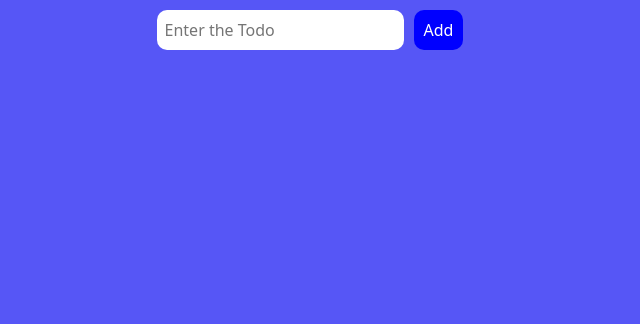
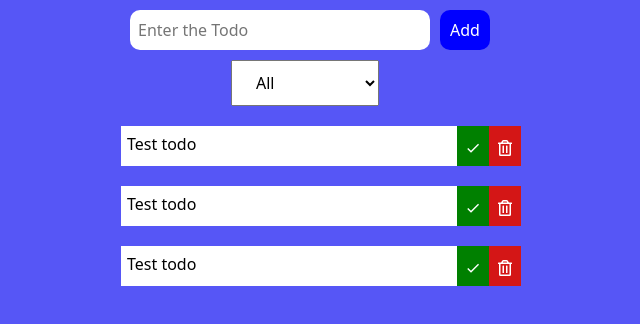
Before and after one commit to MohamadTdn/Todolist-with-react-js, a React (Create React App) app: page / in a window 1280 px wide. Shown: the top 324 px of the page, without its empty margins (335-975 px from the left). Built offline with nearby package versions, Linux system fonts and the light colour scheme.

Commit message:
add todos in list

```diff
--- a/src/Components/Todolist/Todolist.css
+++ b/src/Components/Todolist/Todolist.css
@@ -8,6 +8,7 @@
     margin: 10px;
     border-radius: 10px;
     border: none;
+    width: 300px;
 }
 
 .submit-btn {
@@ -23,3 +24,44 @@
     color: #000000;
     transition: 0.25s;
 }
+
+.Todos {
+    list-style-type: none;
+}
+
+.Todo {
+    display: flex;
+    justify-content: space-between;
+    background-color: #fff;
+    color: #000000;
+    width: 400px;
+    margin: 20px auto;
+}
+
+.Todo-title {
+    padding: 6px;
+}
+
+.Done-btn {
+    padding: 8px;
+    border: none;
+    background-color: #008000;
+    color: #fff;
+}
+
+.Delete-btn {
+    padding: 8px;
+    border: none;
+    background-color: #d41616;
+    color: #fff;
+}
+
+.Done-btn:hover , .Delete-btn:hover {
+    background-color: #fff;
+    color: #000000;
+    transition: 0.25s;
+}
+
+.Filter {
+    padding: 10px 20px;
+}
--- a/src/Components/Todolist/Todolist.js
+++ b/src/Components/Todolist/Todolist.js
@@ -1,5 +1,7 @@
 import React from 'react'
 import './Todolist.css'
+import { MdDone } from "react-icons/md";
+import { FaRegTrashAlt } from "react-icons/fa";
 
 export default function Todolist() {
   return (
@@ -8,9 +10,33 @@ export default function Todolist() {
         <input type="text" className='Todo-input' placeholder='Enter the Todo' />
         <input type="submit" className='submit-btn' value="Add" />
       </form>
-
+      <select className='Filter'>
+        <option value="All">All</option>
+        <option value="Complete">Complete</option>
+        <option value="Incomplete">Incomplete</option>
+      </select>
       <ul className='Todos'>
-
+        <li className='Todo'>
+          <span className='Todo-title'>Test todo</span>
+          <div>
+            <button className='Done-btn'><MdDone/></button>
+            <button className='Delete-btn'><FaRegTrashAlt/></button>
+          </div>
+        </li>
+        <li className='Todo'>
+          <span className='Todo-title'>Test todo</span>
+          <div>
+            <button className='Done-btn'><MdDone/></button>
+            <button className='Delete-btn'><FaRegTrashAlt/></button>
+          </div>
+        </li>
+        <li className='Todo'>
+          <span className='Todo-title'>Test todo</span>
+          <div>
+            <button className='Done-btn'><MdDone/></button>
+            <button className='Delete-btn'><FaRegTrashAlt/></button>
+          </div>
+        </li>
       </ul>
     </div>
   )
```
Also changed, not shown: src/Components/Todo/Todo.css (deleted), src/Components/Todo/Todo.js (deleted).
